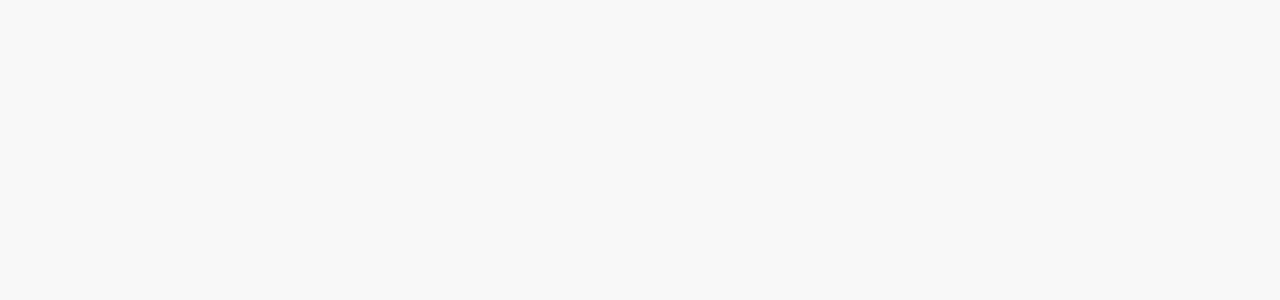
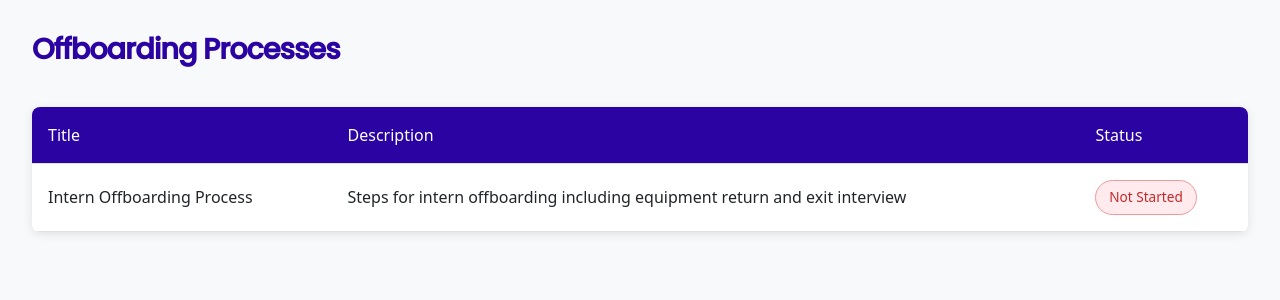
Before and after one commit to sayyeda-16/wouessi-ems-frontend, a React (Create React App) app: page /offboarding in a window 1280 px wide. Before the commit this address had no page. Shown: the top 300 px of the page. Built offline with nearby package versions, Linux system fonts and the light colour scheme.

Commit message:
Task 86a7htrnm - Added offboarding dashboard and processes

```diff
--- a/src/Router.jsx
+++ b/src/Router.jsx
@@ -8,6 +8,9 @@ import ForgotPassword from "./pages/ForgotPassword/ForgotPassword";
 import Login from "./pages/Login/Login";
 import Leaves from "./pages/Leaves/Leaves";
 import Profile from "./pages/Profile/Profile";
+import OffboardingPage from './pages/Offboarding/OffboardingPage';
+
+
 
 const AppRouter = () => {
     return (
@@ -22,6 +25,9 @@ const AppRouter = () => {
                 <Route path="/contact" element={<ContactUs />} />
                 <Route path="/about" element={<AboutUs />} />
                 <Route path="/employee-management" element={<EmployeeManagement />} />
+
+                <Route path="/offboarding" element={<OffboardingPage />} />
+
             </Routes>
         </Router>
     );
--- a/src/pages/Dashboard/Dashboard.jsx
+++ b/src/pages/Dashboard/Dashboard.jsx
@@ -1,13 +1,14 @@
 import React, { useEffect, useState } from "react";
 import {
     FaChartLine, FaCog, FaHourglassHalf, FaMoneyBillWave,
-    FaProjectDiagram, FaUmbrellaBeach, FaUser, FaUserTie
+    FaProjectDiagram, FaUmbrellaBeach, FaUser, FaUserTie, FaUserMinus
 } from "react-icons/fa";
 import { useNavigate } from "react-router-dom";
 import Approvals from "../../assets/images/Approvals.png";
 import Leaves from "../../assets/images/Leaves.png";
 import MyProfile from "../../assets/images/myprofile.jpg";
 import Onboarding from "../../assets/images/Onboarding.jpg";
+import Offboarding from "../../assets/images/Offboarding.jpg";
 import Payroll from "../../assets/images/Payroll.jpg";
 import Performance from "../../assets/images/Performance.png";
 import Project from "../../assets/images/project.jpg";
@@ -70,7 +71,8 @@ const Dashboard = () => {
                 { name: "Leaves", path: "/leaves", icon: <FaUmbrellaBeach /> },
                 { name: "Payroll", path: "/payroll", icon: <FaMoneyBillWave /> },
                 { name: "Projects", path: "/projects", icon: <FaProjectDiagram /> },
-                { name: "Performance", path: "/performance", icon: <FaChartLine /> }
+                { name: "Performance", path: "/performance", icon: <FaChartLine /> },
+                { name: "Offboarding", path: "/offboarding", icon: <FaUserMinus /> }
             ])
     ];
 
@@ -81,12 +83,16 @@ const Dashboard = () => {
         { title: "Leaves", path: "/leaves", image: Leaves },
         { title: "Payroll", path: "/payroll", image: Payroll },
         { title: "Projects", path: "/projects", image: Project },
-        ...(employee.role === "admin" ? [
-            { title: "Approvals", path: "/approvals", image: Approvals },
-            { title: "Performance", path: "/performance", image: Performance },
-            { title: "Settings", path: "/settings", image: Settings }
-        ] : [])
+        { title: "Offboarding", path: "/offboarding", image: Offboarding },
+        ...(employee.role === "admin"
+            ? [
+                { title: "Approvals", path: "/approvals", image: Approvals },
+                { title: "Performance", path: "/performance", image: Performance },
+                { title: "Settings", path: "/settings", image: Settings }
+            ]
+            : [])
     ];
+
 
     return (
         <div className="dashboard-wrapper">
--- /dev/null
+++ b/src/pages/Offboarding/OffboardingPage.jsx
@@ -0,0 +1,55 @@
+import React from 'react';
+import { useNavigate } from 'react-router-dom';
+import '../../styles/pages/OffboardingPage.css';
+
+const OffboardingPage = () => {
+    const navigate = useNavigate();
+
+    // Dummy data for the table (fetch from backend once admin/hr adds new processes?)
+    const processes = [
+        {
+            id: 1,
+            title: "Intern Offboarding Process",
+            description: "Steps for intern offboarding including equipment return and exit interview",
+            status: "Not Started"
+        },
+
+    ];
+
+    return (
+        <div className="offboarding-container">
+            <div className="offboarding-header">
+                <h1>Offboarding Processes</h1>
+
+
+            </div>
+
+            <div className="processes-table-container">
+                <table className="processes-table">
+                    <thead>
+                        <tr>
+                            <th>Title</th>
+                            <th>Description</th>
+                            <th>Status</th>
+                        </tr>
+                    </thead>
+                    <tbody>
+                        {processes.map((process) => (
+                            <tr key={process.id}>
+                                <td>{process.title}</td>
+                                <td>{process.description}</td>
+                                <td>
+                                    <span className={`status-badge ${process.status.toLowerCase().replace(' ', '-')}`}>
+                                        {process.status}
+                                    </span>
+                                </td>
+                            </tr>
+                        ))}
+                    </tbody>
+                </table>
+            </div>
+        </div>
+    );
+};
+
+export default OffboardingPage;
--- /dev/null
+++ b/src/styles/pages/OffboardingPage.css
@@ -0,0 +1,92 @@
+/* Main container */
+.offboarding-container {
+    padding: 2rem;
+    background-color: #f8f9fa;
+    min-height: 100vh;
+}
+
+/* Header */
+.offboarding-header {
+    display: flex;
+    justify-content: space-between;
+    align-items: center;
+    margin-bottom: 2rem;
+}
+
+.offboarding-header h1 {
+    color: #2b03a3;
+    font-size: 1.8rem;
+}
+
+/* Button only for admins to add offboarding processes */
+.create-process-btn {
+    background-color: #2b03a3;
+    color: white;
+    padding: 0.75rem 1.5rem;
+    border: none;
+    border-radius: 4px;
+    cursor: pointer;
+    font-weight: 500;
+    transition: background-color 0.3s;
+}
+
+.create-process-btn:hover {
+    background-color: #1d0275;
+}
+
+/* Tables */
+.processes-table-container {
+    background: white;
+    border-radius: 8px;
+    box-shadow: 0 2px 10px rgba(0, 0, 0, 0.1);
+    overflow: hidden;
+}
+
+.processes-table {
+    width: 100%;
+    border-collapse: collapse;
+}
+
+.processes-table th,
+.processes-table td {
+    padding: 1rem;
+    text-align: left;
+    border-bottom: 1px solid #e0e0e0;
+}
+
+.processes-table th {
+    background-color: #2b03a3;
+    color: white;
+    font-weight: 500;
+}
+
+.processes-table tr:hover {
+    background-color: #f5f5f5;
+}
+
+/* Status */
+.status-badge {
+    padding: 0.4rem 0.8rem;
+    border-radius: 20px;
+    font-size: 0.85rem;
+    font-weight: 500;
+    display: inline-block;
+}
+
+.status-badge.not-started {
+    background-color: #ffebee;
+    color: #c62828;
+    border: 1px solid #ef9a9a;
+}
+
+.status-badge.in-progress {
+    background-color: #fff8e1;
+    color: #ff8f00;
+    border: 1px solid #ffe082;
+}
+
+.status-badge.completed {
+    background-color: #e8f5e9;
+    color: #2e7d32;
+    border: 1px solid #a5d6a7;
+}
```
Also changed, not shown: src/assets/images/Offboarding.jpg (added).
